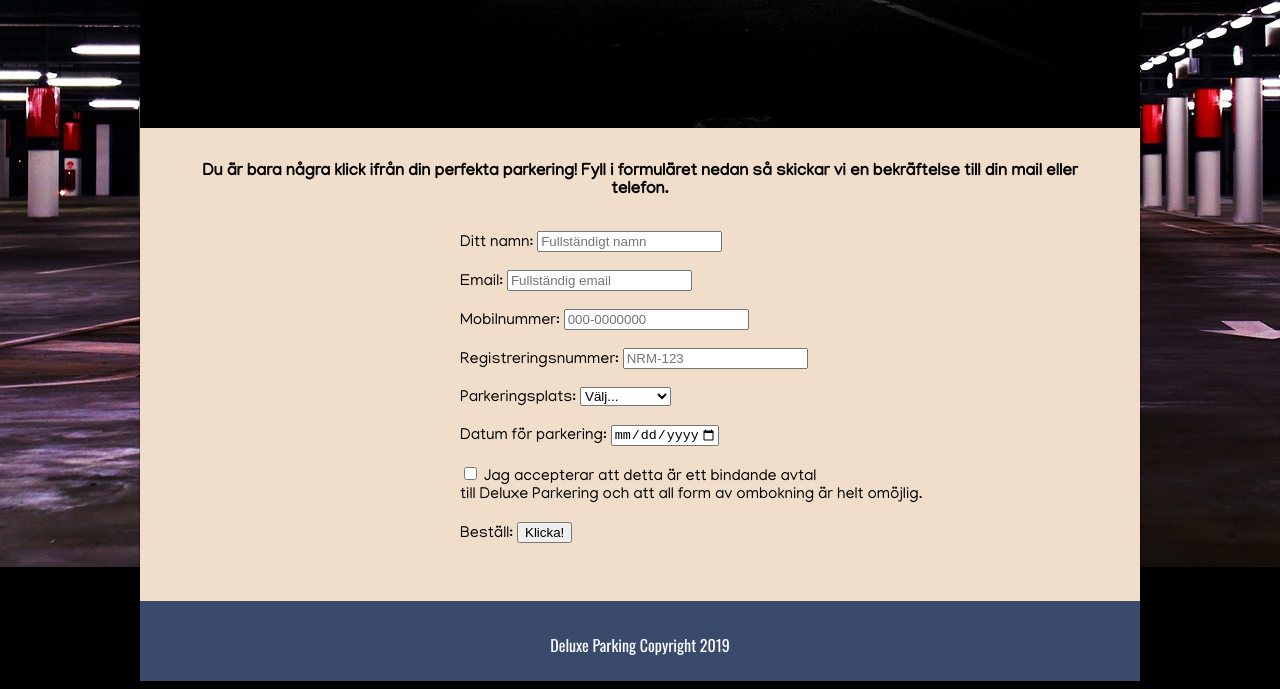
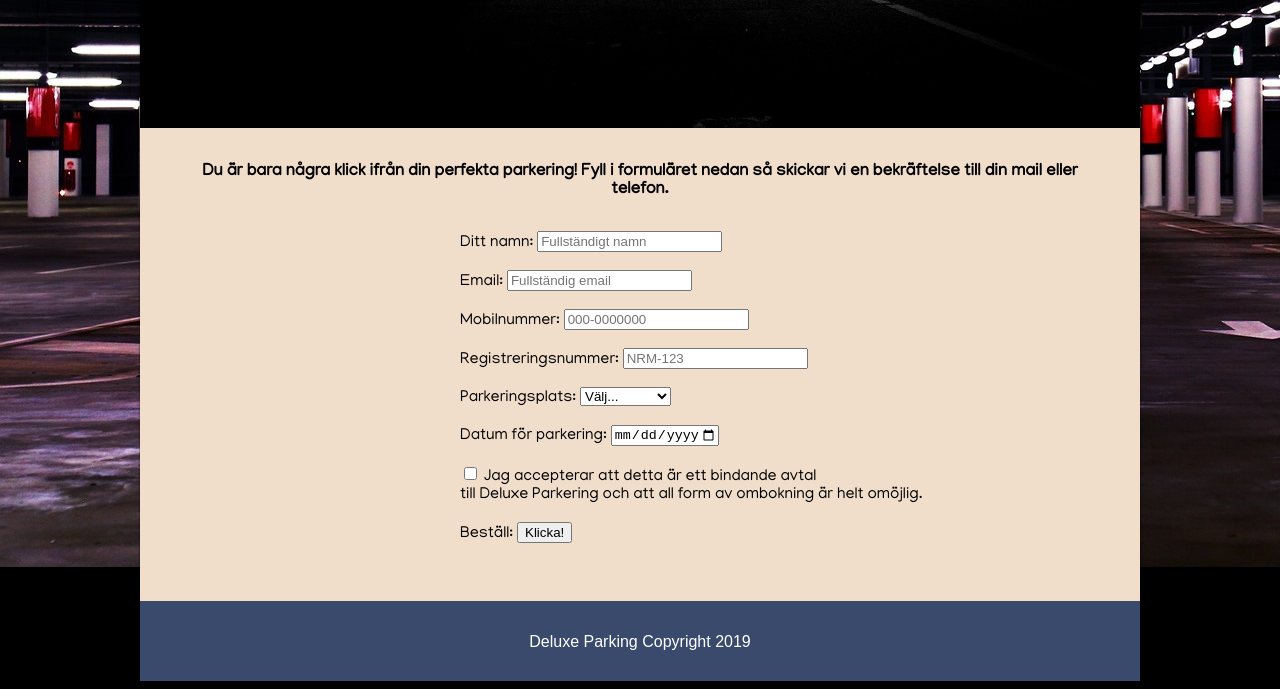
Before and after one commit to dondestefano/Deluxe-Parking, a plain HTML site: page boka.html in a window 1280 px wide. Shown: the part 513-1202 px from the top of the page. Drawn offline with nearby package versions, Linux system fonts and the light colour scheme.

Commit message:
Proper W3C fix part 4
Efter ett misstag där jag rättade till ändringar utan att ha gjort en pull från origin så är nu den sista W3C korrekturen klar.

```diff
--- a/boka.html
+++ b/boka.html
@@ -4,7 +4,7 @@
 <head>
 	<title>Deluxe Parkering</title>
 	<link rel="stylesheet" type="text/css" href="design.css?" />
-	<link href="https://fonts.googleapis.com/css?family=Audiowide|Manjari|Oswald|Poppins&display=swap" rel="stylesheet">
+	<link href="https://fonts.googleapis.com/css?family=Audiowide%7cManjari%7cPoppins&display=swap" rel="stylesheet">
 </head>
 
 <body>
```
Also changed, not shown: hitta.html (+1 -1 lines), index.html (+1 -1 lines), kontakt.html (+1 -1 lines), ovriga.html (+1 -1 lines), web.html (+1 -1 lines).
